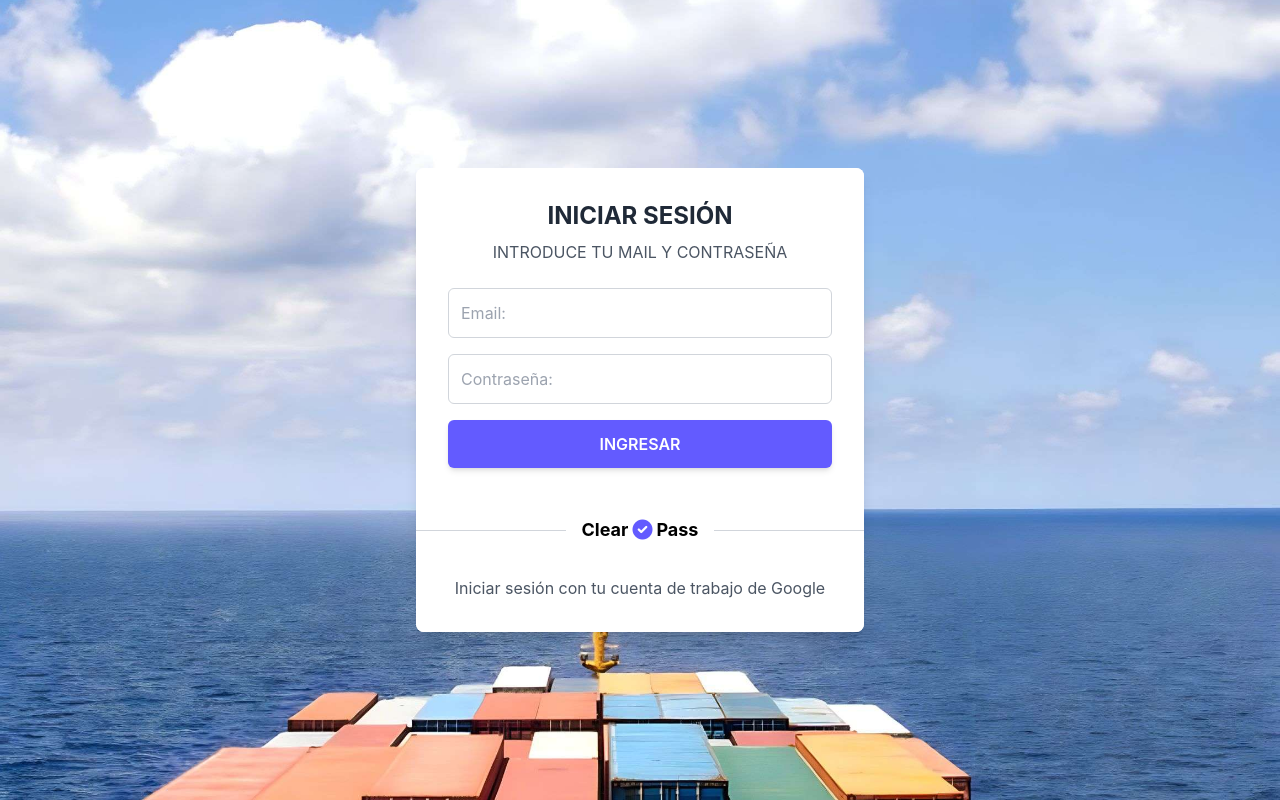
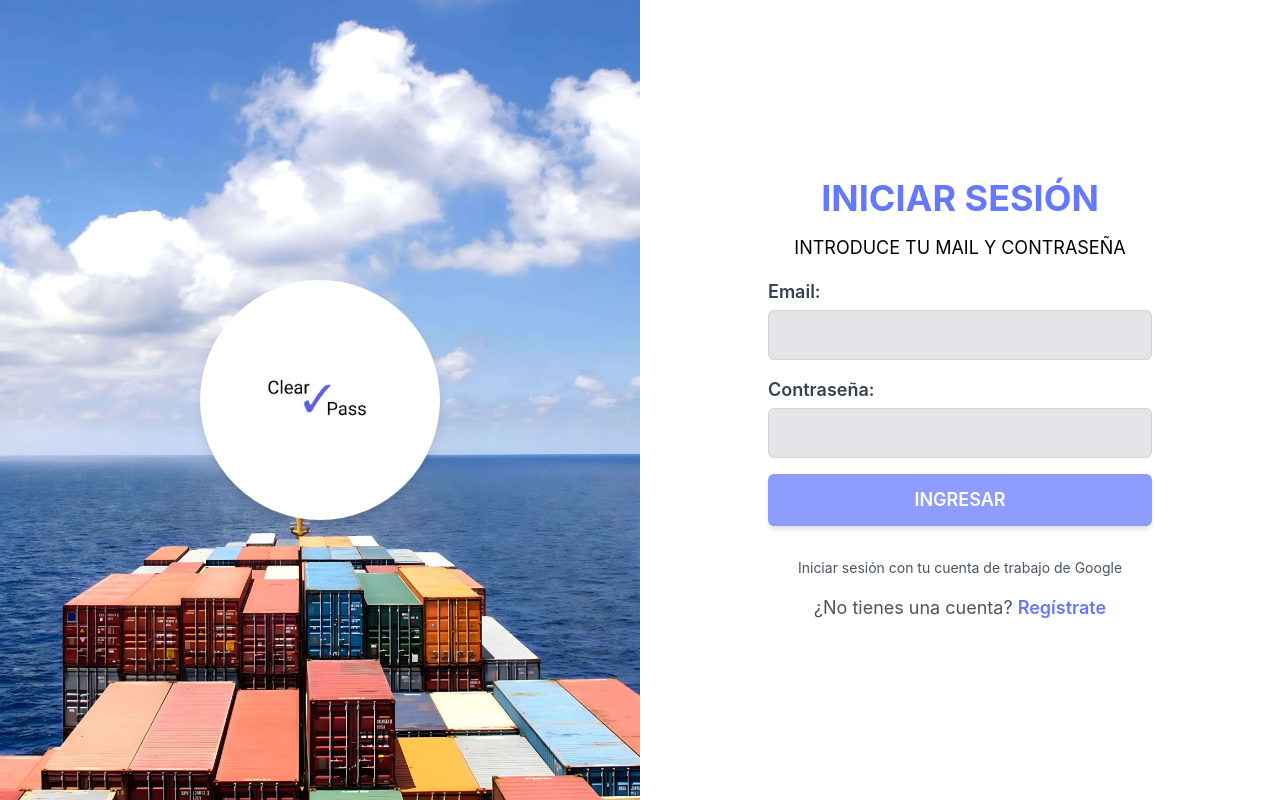
Before and after one commit to michaeljunior05/Clear_Pass_proyecto, a Flask app: page /login in a window 1280 px wide. Run offline with Flask 3, Linux system fonts and the light colour scheme; some libraries are stand-ins or nearby versions.

Commit message:
se añadio el estilo del estilo figma a el registro y login del usuario.

```diff
--- a/frontend/static/auth.css
+++ b/frontend/static/auth.css
@@ -8,6 +8,26 @@ body, html {
     -webkit-font-smoothing: antialiased;
     -moz-osx-font-smoothing: grayscale;
 }
+
+/* Ocultar el div de g_id_onload y elementos relacionados con el prompt One Tap de Google */
+#g_id_onload,
+.g_id_signin[data-auto_prompt="true"], /* Oculta el botón si auto_prompt está activo */
+.g_id_container, /* Contenedor principal del prompt de Google */
+.g_id_wrapper,
+.g_id_dialog,
+.g_id_iframe,
+iframe[src*="accounts.google.com/gsi/iframe/web"] { /* Selector más genérico para el iframe del prompt */
+    display: none !important;
+    visibility: hidden !important;
+    width: 0 !important;
+    height: 0 !important;
+    overflow: hidden !important;
+    position: absolute !important;
+    top: -9999px !important;
+    left: -9999px !important;
+    pointer-events: none !important; /* Asegura que no sea interactivo si se llega a superponer */
+}
+
 
 /* Estilos para la división principal en escritorio (dos columnas) */
 .w-full.h-screen.flex {
@@ -27,9 +47,9 @@ body, html {
     border-width: 0;
 }
 
-/* Ocultar el separador 'O' en pantallas grandes */
+/* Mostrar el separador 'O' por defecto */
 .my-6.text-center.text-gray-500 {
-    display: block; /* Visible por defecto en móvil */
+    display: block;
 }
 
 /* Media Query para móvil (apilar elementos) */
@@ -45,23 +65,23 @@ body, html {
     }
 
     /* Ajustar padding y espaciado para las secciones en móvil */
-    .flex-1.flex.items-center.justify-center.relative.p-8 {
+    .flex-1.flex.items-center.justify-center.relative.p-8 { /* Sección izquierda */
         padding: 2rem; /* Menos padding en móvil */
     }
-    .flex-1.flex.items-center.justify-center.p-8 {
-        padding: 2rem; /* Menos padding en móvil */
+    .flex-1.flex.items-center.justify-center.p-8 { /* Sección derecha (formulario) */
+        padding: 2rem; /* Mantener padding general en móvil */
         background-color: rgba(255, 255, 255, 0.9); /* Más opaco en móvil para asegurar legibilidad */
     }
 
-    /* Mostrar el separador 'O' en móvil */
+    /* Asegurarse de que el separador 'O' esté visible en móvil */
     .my-6.text-center.text-gray-500 {
         display: block;
     }
 }
 
-/* Media Query para desktop (ocultar el separador 'O' si no está en la imagen de referencia para desktop) */
+/* Media Query para desktop (re-confirmar visibilidad del 'O' si la imagen lo muestra) */
 @media (min-width: 768px) {
     .my-6.text-center.text-gray-500 {
-        display: none; /* Ocultar el separador 'O' en escritorio */
+        display: block; /* Mantiene el separador 'O' visible en escritorio, como en la imagen de referencia */
     }
 }
--- a/frontend/templates/login.html
+++ b/frontend/templates/login.html
@@ -1,3 +1,4 @@
+<!-- frontend/templates/login.html -->
 <!DOCTYPE html>
 <html lang="es">
 <head>
@@ -5,7 +6,7 @@
     <meta name="viewport" content="width=device-width, initial-scale=1.0">
     <title>Clear Pass - Iniciar Sesión</title>
 
-    {# Favicon: el logo en la pestaña del navegador #}
+    {# Favicon #}
     <link rel="icon" href="{{ url_for('static', filename='images/clear_logo.png') }}" type="image/png">
 
     <!-- Tailwind CSS CDN -->
@@ -15,91 +16,98 @@
             theme: {
                 extend: {
                     fontFamily: {
-                        sans: ['Inter', 'sans-serif'], // Usar Inter como fuente principal
+                        sans: ['Inter', 'sans-serif'],
                     },
                     colors: {
-                        'primary-purple': '#635BFF', // Tu color morado
-                        'secondary-blue': '#4285F4', // Azul de Google
-                        'gray-bg': '#f4f4f4', // Fondo gris claro
-                        'register-button': '#635BFF', // Cambiado al morado de la imagen
-                        'register-button-hover': '#7A72FF', // Un tono ligeramente más claro para el hover
-                        'input-bg': '#FFFFFF', // Fondo blanco para los inputs
+                        // Colores genéricos para compartir entre login y registro
+                        'app-title-color': '#6479FF', // Color para títulos (Registro e Iniciar Sesión)
+                        'app-input-bg': '#E4E4E9', // Color de fondo para inputs
+                        'app-button-bg': '#8D9CFF', // Color del botón principal (INGRESAR)
+                        'app-button-hover': '#7A8CFF', // Hover del botón principal
+                        'google-button-bg-custom': '#4285F4', // Azul estándar de Google
                     }
                 }
             }
         }
     </script>
 
-    <!-- Font Awesome para iconos (check, google) -->
+    <!-- Font Awesome para iconos -->
     <link rel="stylesheet" href="https://cdnjs.cloudflare.com/ajax/libs/font-awesome/6.0.0-beta3/css/all.min.css">
 
-    <!-- Tu CSS consolidado para autenticación -->
+    <!-- Tu CSS consolidado (auth.css) -->
     <link rel="stylesheet" href="{{ url_for('static', filename='auth.css') }}">
 
-    {# Carga el script de Google Identity Services UNA SOLA VEZ, preferiblemente aquí #}
+    {# Carga el script de Google Identity Services UNA SOLA VEZ #}
     <script src="https://accounts.google.com/gsi/client" async defer></script>
 </head>
-<body class="font-sans bg-gray-bg min-h-screen flex items-center justify-center p-4"
-      style="background-image: url('{{ url_for('static', filename='images/conteiner_hd.jpg') }}'); background-size: cover; background-position: center;">
+<body class="font-sans min-h-screen flex items-center justify-center overflow-hidden">
 
-    <div class="w-full max-w-md bg-white rounded-lg shadow-lg overflow-hidden">
-        {# Encabezado #}
-        <div class="bg-white p-8">
-            <h1 class="text-2xl font-bold text-center text-gray-800 mb-2">INICIAR SESIÓN</h1>
-            <p class="text-gray-600 text-center mb-6">INTRODUCE TU MAIL Y CONTRASEÑA</p>
+    <div class="w-full h-screen flex">
+        {# Sección Izquierda con Fondo de Imagen y Logo Central (IDÉNTICA AL REGISTRO) #}
+        <div class="hidden md:flex flex-1 items-center justify-center relative p-8"
+             style="background-image: url('{{ url_for('static', filename='images/conteiner_hd.jpg') }}'); background-size: cover; background-position: 25% center; background-repeat: no-repeat;">
+            <div class="w-60 h-60 rounded-full bg-white flex flex-col items-center justify-center relative z-10 shadow-lg text-center p-4">
+                <img src="{{ url_for('static', filename='images/clear_logo.png') }}" alt="Clear Pass Logo" class="max-w-full max-h-full object-contain">
+            </div>
+        </div>
 
-            <form id="login-form" method="POST" action="/api/login" class="space-y-4">
+        {# Sección Derecha con Formulario (Fondo Blanco Sólido - IDÉNTICA ESTRUCTURA AL REGISTRO) #}
+        <div class="flex-1 flex items-center justify-center p-8 bg-white">
+            <div class="max-w-md w-full p-8 space-y-4">
+                {# Título y Subtítulo - Con los colores especificados #}
+                <h2 class="text-4xl font-bold text-app-title-color text-center mb-2">INICIAR SESIÓN</h2>
+                <p class="text-black text-center mb-6 text-lg">INTRODUCE TU MAIL Y CONTRASEÑA</p>
+
+                <form id="login-form" class="space-y-4">
                     <div>
-                    <label for="email" class="sr-only">Email:</label>
-                    <input type="email" id="email" name="email" placeholder="Email:"
-                           class="bg-input-bg border border-gray-300 rounded-md p-3 w-full focus:outline-none focus:ring-2 focus:ring-primary-purple text-gray-800">
+                        <label for="email" class="block text-gray-700 text-lg font-semibold mb-1">Email:</label>
+                        <input type="email" id="email" name="email"
+                               class="bg-app-input-bg border border-gray-300 rounded-md p-3 w-full text-gray-800 focus:outline-none focus:ring-2 focus:ring-app-title-color" required>
                     </div>
                     <div>
-                    <label for="password" class="sr-only">Contraseña:</label>
-                    <input type="password" id="password" name="password" placeholder="Contraseña:"
-                           class="bg-input-bg border border-gray-300 rounded-md p-3 w-full focus:outline-none focus:ring-2 focus:ring-primary-purple text-gray-800">
+                        <label for="password" class="block text-gray-700 text-lg font-semibold mb-1">Contraseña:</label>
+                        <input type="password" id="password" name="password"
+                               class="bg-app-input-bg border border-gray-300 rounded-md p-3 w-full text-gray-800 focus:outline-none focus:ring-2 focus:ring-app-title-color" required>
                     </div>
                     <button type="submit"
-                        class="bg-register-button text-white px-6 py-3 rounded-md w-full font-semibold shadow-md hover:bg-register-button-hover transition duration-200">
+                            class="bg-app-button-bg text-white px-6 py-3 rounded-md w-full font-semibold shadow-md hover:bg-app-button-hover transition duration-200 text-lg">
                         INGRESAR
                     </button>
                 </form>
+
+                {# Remover el separador "O" para Login #}
+                {# <div class="my-6 text-center text-gray-500 text-lg">O</div> #}
+
+                <div class="flex flex-col items-center justify-center space-y-2">
+                    {# Contenedor para el botón de Google. 'g_id_onload' se ocultará con CSS #}
+                    <div id="g_id_onload"
+                        data-client_id="{{ google_client_id }}"
+                        data-context="signin" {# context="signin" para login #}
+                        data-ux_mode="popup"
+                        data-callback="handleCredentialResponse"
+                        data-auto_prompt="false">
+                    </div>
+                    {# EL DIV que Google llenará con el botón #}
+                    <div class="g_id_signin w-full"
+                            data-type="standard"
+                            data-shape="rectangular"
+                            data-theme="outline"
+                            data-text="signin_with" {# text="signin_with" para login #}
+                            data-size="large"
+                            data-logo_alignment="left">
+                    </div>
+                    {# Texto explicativo debajo del botón. Adaptado para la imagen de Login #}
+                    <p class="text-gray-600 text-sm">Iniciar sesión con tu cuenta de trabajo de Google</p>
                 </div>
 
-        {# Separador con logo Clear Pass #}
-        <div class="relative py-4">
-            <div class="absolute inset-0 flex items-center">
-                <div class="w-full border-t border-gray-300"></div>
-            </div>
-            <div class="relative flex justify-center">
-                <div class="px-4 bg-white flex items-center">
-                    <span class="text-lg font-bold">Clear</span>
-                    <i class="fas fa-check-circle text-primary-purple text-xl mx-1"></i>
-                    <span class="text-lg font-bold">Pass</span>
+                <p class="text-center text-gray-600 mt-4 text-lg">¿No tienes una cuenta? <a href="{{ url_for('show_register_form') }}" class="text-app-title-color hover:underline font-semibold">Regístrate</a></p>
             </div>
         </div>
     </div>
 
-        {# Pie de página con botón de Google #}
-        <div class="bg-white p-8 pt-0">
-            <div class="flex justify-center">
-                <div class="g_id_signin"
-                     data-type="standard"
-                     data-shape="rectangular"
-                     data-theme="outline"
-                     data-text="signin_with"
-                     data-size="large"
-                     data-logo_alignment="left"
-                     data-width="300">
-                </div>
-            </div>
-            <p class="text-center text-gray-600 mt-4">Iniciar sesión con tu cuenta de trabajo de Google</p>
-        </div>
-    </div>
-
-    <!-- Módulos JS -->
-    {# NO DUPLICAR LA CARGA DE GSI CLIENT AQUI, YA ESTA EN HEAD #}
+    <!-- Módulos JS (Orden de carga IMPORTANTE) -->
     <script type="module" src="{{ url_for('static', filename='js/ui.js') }}"></script>
     <script type="module" src="{{ url_for('static', filename='js/auth.js') }}"></script>
+    <script type="module" src="{{ url_for('static', filename='js/main.js') }}"></script>
 </body>
 </html>
```
Also changed, not shown: frontend/templates/register.html (+26 -28 lines). Lines whose indentation alone changed are shown as unchanged.
